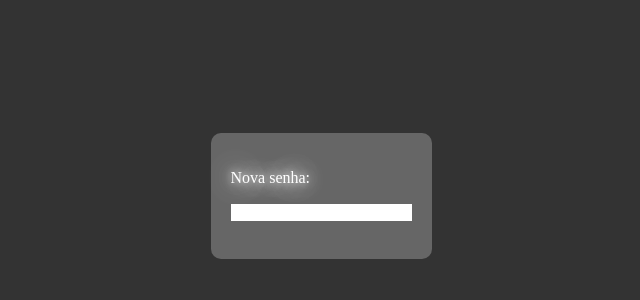
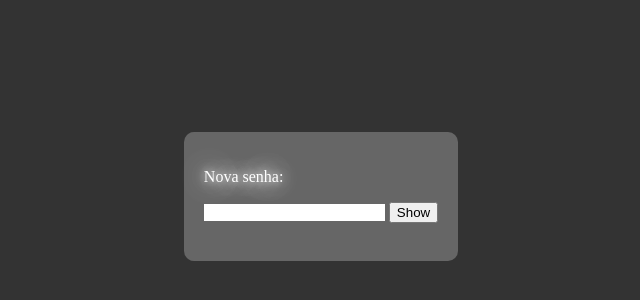
Before and after one commit to marcus-piccoli/ForcaSenha-Marcus_Piccoli, a plain HTML site: page index.html in a window 1280 px wide. Shown: the part 212-512 px from the top of the page, without its empty margins (319-959 px from the left). Drawn offline with Linux system fonts and the light colour scheme.

Commit message:
show e hide funcionando

```diff
--- a/index.html
+++ b/index.html
@@ -67,6 +67,7 @@
     <div id="caixaSenha">
         <p style="color: white;" class="texto">Nova senha:</p>
         <input type="password" id="senhaInput" oninput="verificarForca()" />
+        <button id="mostrarSenha" onclick="mudarTexto()">Show</button>
         <p id="forcaTexto"></p>
         <div id="forcaSenha"></div>
     </div>
@@ -105,14 +106,17 @@
            forcaSenha.style.width = (forca * 10) + '%'
        }
 
-       function visibilidadeSenha() { //tentativa de deixar estilo senha do windows
-           var senhaInput = document.getElementById('senhaInput');
-           if (senhaInput.type === "password") {
-               senhaInput.type = "text";
-           } else {
-               senhaInput.type = "password";
-           }
-       }
+       function mudarTexto() {
+            var botao = document.getElementById("mostrarSenha");
+
+            if (botao.innerHTML === "Show") {
+                botao.innerHTML = "Hide"
+                senhaInput.type = "text"
+            } else {
+                botao.innerHTML = "Show"
+                senhaInput.type = "password"
+            }
+        }
    </script>
 </body>
 </html>
```
